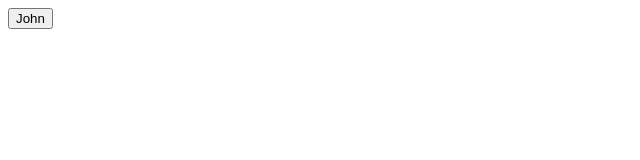
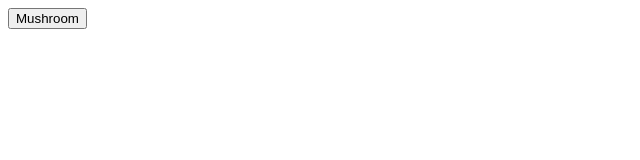
Before and after one commit to notkrises/react-course, a React (Vite) app: page / in a window 1280 px wide. Shown: the top 160 px of the page, without its empty margins (0-640 px from the left). Built offline with nearby package versions, Linux system fonts and the light colour scheme.

Commit message:
Updating State (Exercise 2)

```diff
--- a/src/App.tsx
+++ b/src/App.tsx
@@ -1,23 +1,18 @@
 import { useState } from "react";
 
 function App() {
-  const [game, setGame] = useState({
-    id: 1,
-    player: {
-      name: "John",
-    },
+  const [pizza, setPizza] = useState({
+    name: "Spicy Pepperoni",
+    toppings: ["Mushroom"],
   });
 
   const handleClick = () => {
-    setGame({
-      ...game,
-      player: { ...game.player, name: "Bob" },
-    });
+    setPizza({ ...pizza, toppings: [...pizza.toppings, "Cheese"] });
   };
 
   return (
     <div>
-      <button onClick={handleClick}>{game.player.name}</button>
+      <button onClick={handleClick}>{pizza.toppings}</button>
     </div>
   );
 }
```
